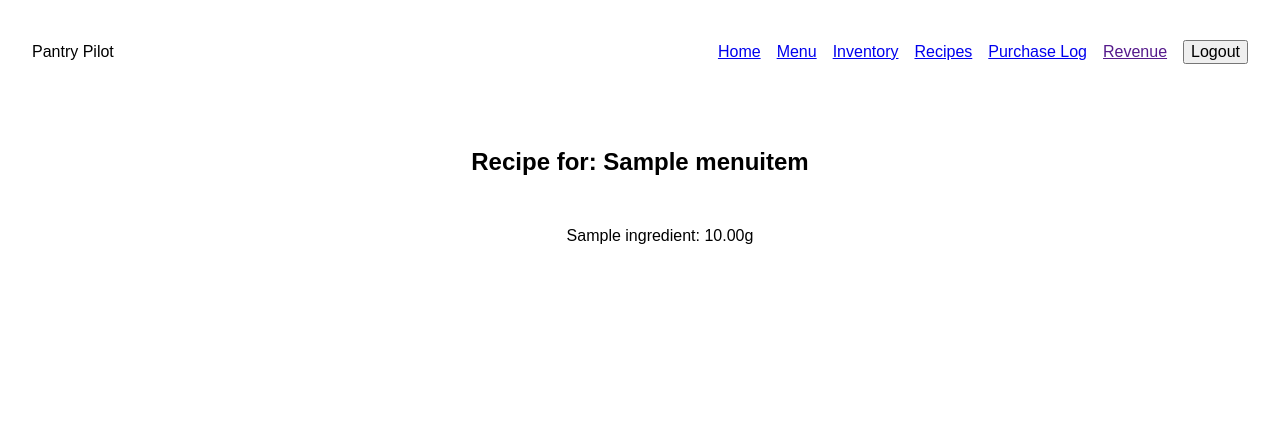
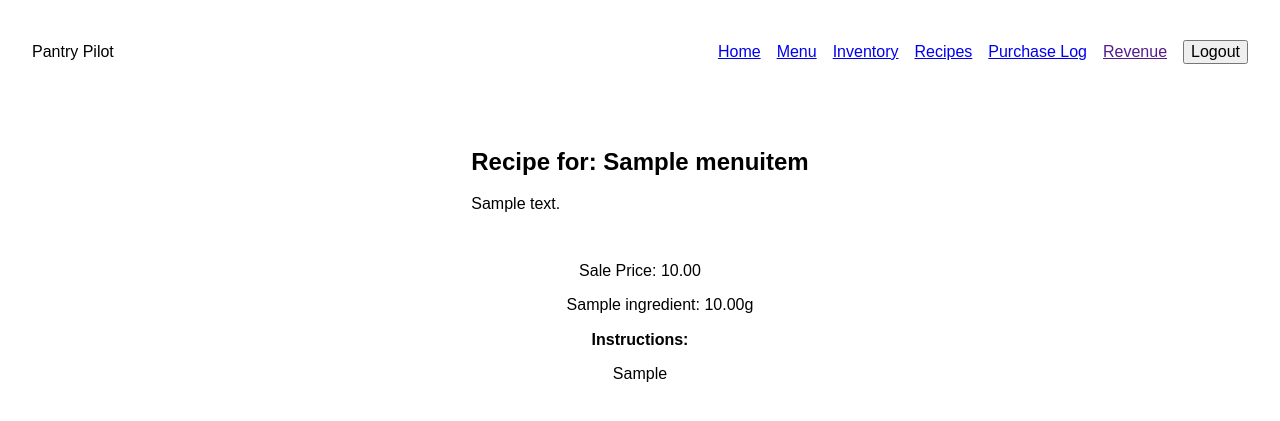
Before and after one commit to RobertMcIsaac/django_delights, a Django app: page /recipe/1/ in a window 1280 px wide. Shown: the top 421 px of the page. Run offline with Django 4.2, Linux system fonts and the light colour scheme; a user stored in the database is signed in; tables that the repository leaves empty hold one stand-in row (values such as "Sample post").

Commit message:
Added description and recipe_instructions fields to MenuItem model. Updated recipe_detail template accordingly.

```diff
--- a/inventory/models.py
+++ b/inventory/models.py
@@ -43,6 +43,8 @@ class Ingredient(models.Model):
 class MenuItem(models.Model):
     name = models.CharField(max_length=100, unique=True)
     price = models.DecimalField(max_digits=6, decimal_places=2, default=0)
+    description = models.CharField(max_length=200, blank=True)
+    recipe_instructions = models.TextField(help_text="Instructions for preparing this menu item", blank=True)
 
     def __str__(self):
         return self.name
--- a/inventory/templates/inventory/recipe_detail.html
+++ b/inventory/templates/inventory/recipe_detail.html
@@ -6,19 +6,20 @@
 <section class="content__container">
     <div class="desciption__container">
         <h2 class="table__title">Recipe for: {{ object.name }}</h2>
+        <p>{{ menuitem.description }}</p>
     </div>
     <div>
+        <p>Sale Price: {{ menuitem.price }}</p>
         <ul>
-            {% for menuitem in menuitem_list %}
-            <li>Sale Price: {{ menuitem.price }}</li>
-            {% endfor %}
             {% for reciperequirement in reciperequirement_list %}
             <li>{{ reciperequirement.ingredient.name }}: {{ reciperequirement.ingredient_quantity }}{{ reciperequirement.ingredient.get_measurement_unit_display }}</li>
             {% empty %}
             <li>Recipe is currently empty.</li>
+            <!-- 'add recipe' button -->
             {% endfor %}
         </ul>
-        <!-- 'add recipe' button -->
+        <h4>Instructions:</h4>
+        <p>{{ menuitem.recipe_instructions }}</p>
     </div>
 </section>
 
--- a/inventory/views.py
+++ b/inventory/views.py
@@ -75,7 +75,7 @@ class IngredientCreate(LoginRequiredMixin, CreateView):
 class IngredientUpdate(LoginRequiredMixin, UpdateView):
     model = Ingredient
     template_name = "inventory/ingredient_update.html"
-    fields = "__all__"
+    fields = ["cost_per_unit", "quantity_available", "measurement_unit"]
     success_url = reverse_lazy("inventory")
 
 class IngredientDelete(LoginRequiredMixin, DeleteView):
@@ -113,9 +113,11 @@ class RecipeDetail(LoginRequiredMixin, DetailView):
     model = MenuItem
     template_name = "inventory/recipe_detail.html"
 
+
     def get_context_data(self, **kwargs: Any) -> Dict[str, Any]:
         context = super().get_context_data(**kwargs)
         context["reciperequirement_list"] = RecipeRequirement.objects.filter(menuitem=self.object)
+        context["menuitem"] = self.object
         return context
 
 
@@ -130,3 +132,6 @@ class PurchaseCreate(LoginRequiredMixin, CreateView):
     template_name = "inventory/purchase_create_form.html"
     form_class = PurchaseCreateForm
     success_url = reverse_lazy("purchase_log")
+
+
+# REVENUE VIEWS
```
Also changed, not shown: inventory/migrations/0017_menuitem_recipe_instructions.py (added), inventory/migrations/0018_menuitem_description_and_more.py (added).
